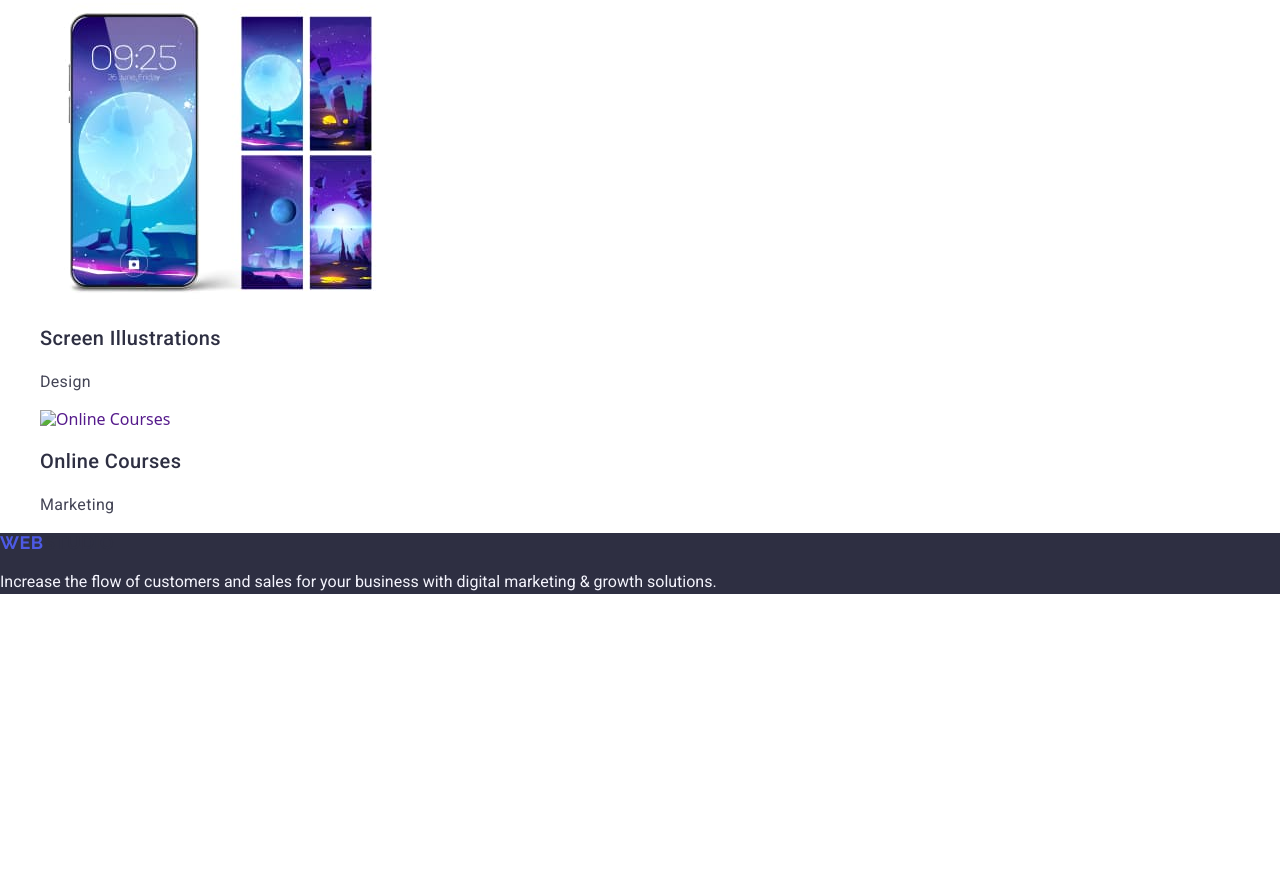
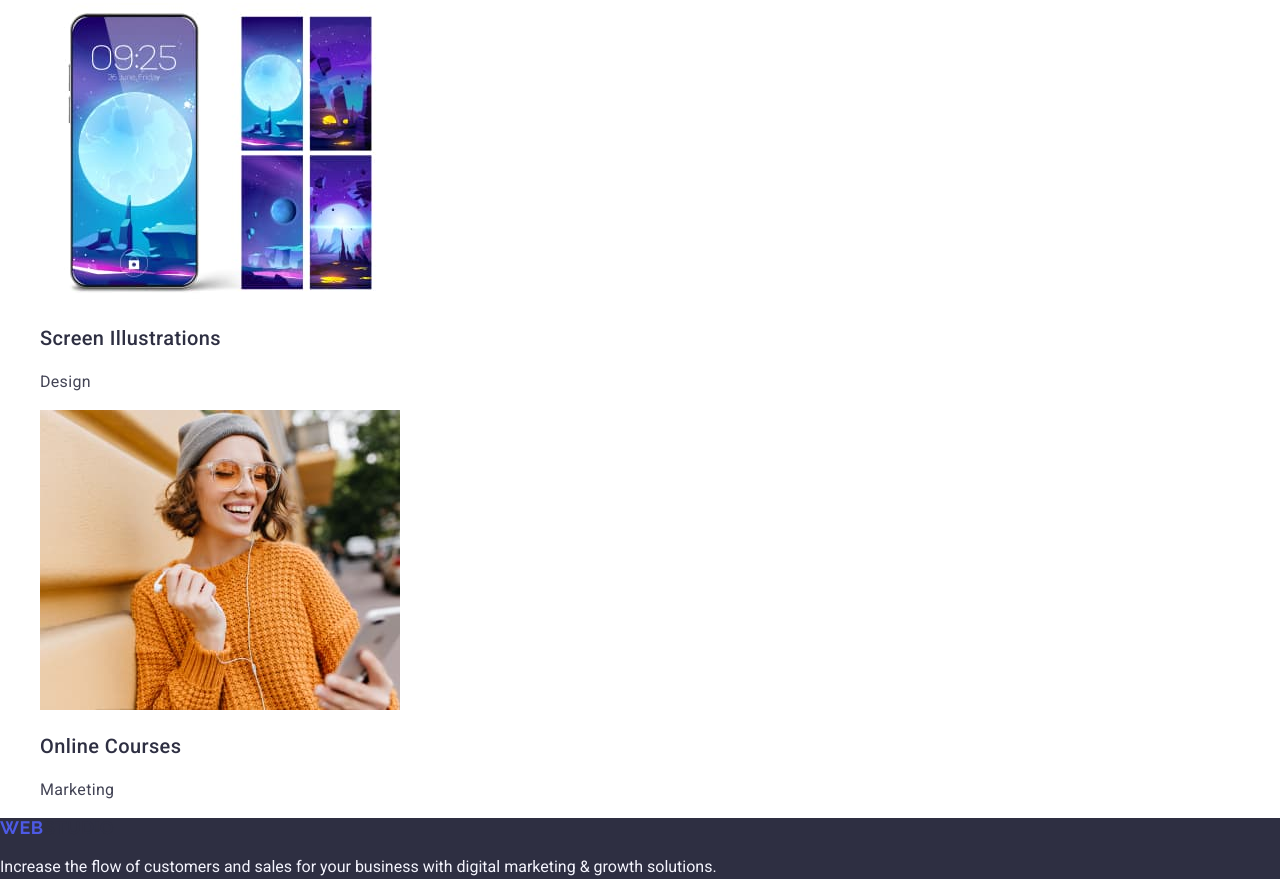
Before and after one commit to DipsikEducation/goit-markup-hw-02, a plain HTML site: page index.html in a window 1280 px wide. Shown: the part 3993-4888 px from the top of the page. Before the commit the page ends 4603 px from the top, so only its background shows below. Drawn offline with nearby package versions, Linux system fonts and the light colour scheme; the site is published under a folder, as on GitHub Pages, so addresses that start at the root find nothing.

Commit message:
Update index.html

```diff
--- a/index.html
+++ b/index.html
@@ -145,7 +145,7 @@
 
             <li class="portfolio-list-item">
               <a class="link" href="">
-              <img src="/images/onlinecourses.jpg" alt="Online Courses" width="360">
+              <img src="./images/onlinecourses.jpg" alt="Online Courses" width="360">
               <h3 class="portfolio-list-title">Online Courses</h3>
               <p class="portfolio-description">Marketing</p>
               </a>
```
